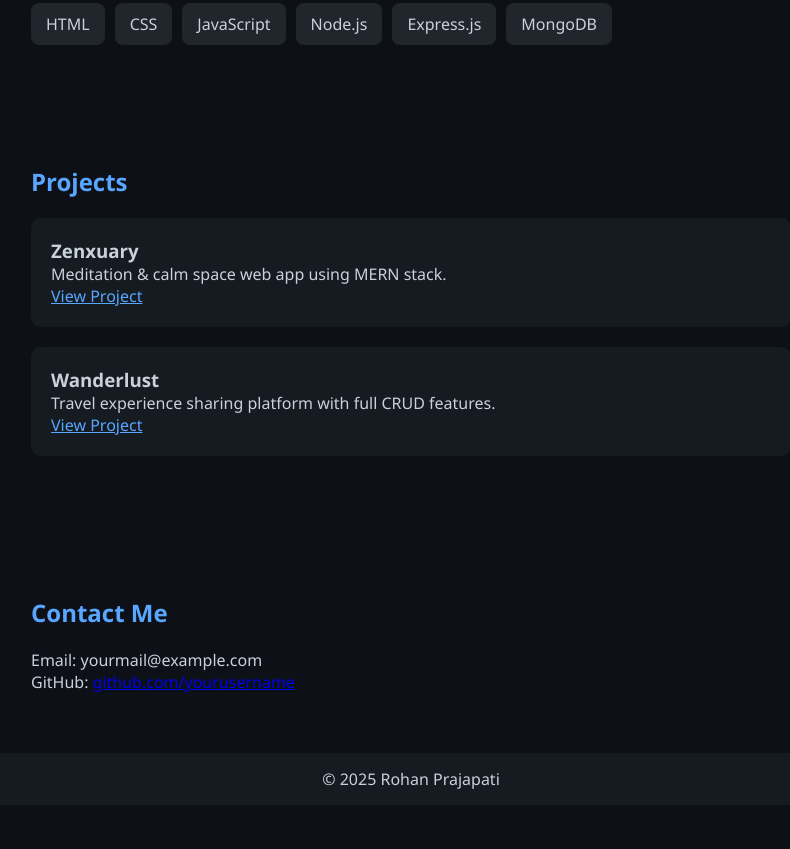
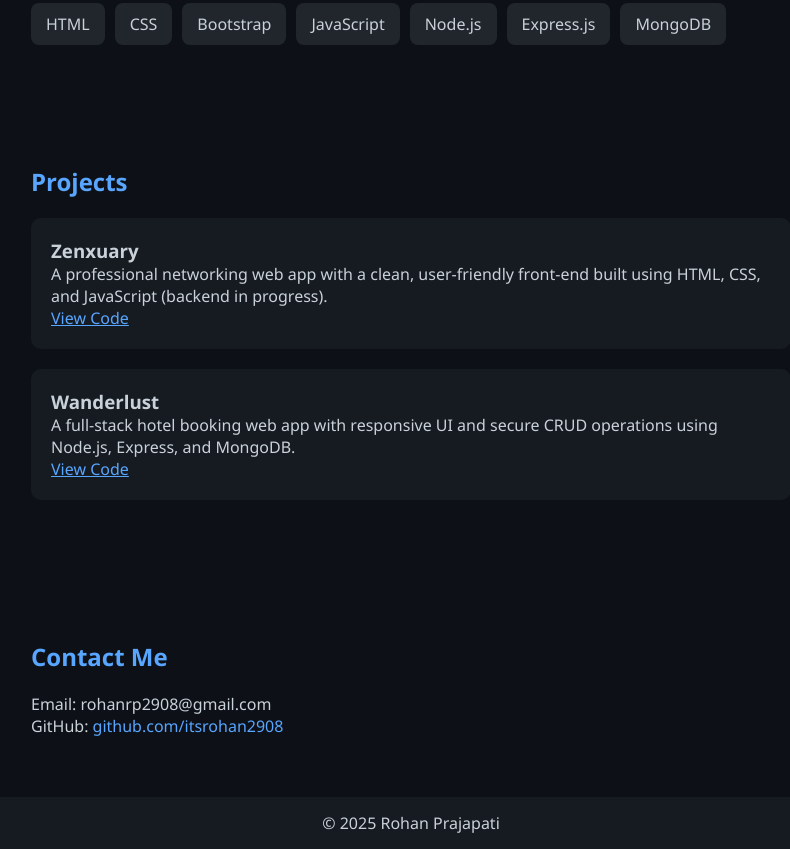
Before and after one commit to itsrohan2908/Portfolio, a plain HTML site: page index.html in a window 1280 px wide. Shown: the part 561-1410 px from the top of the page, without its empty margins (229-1019 px from the left). Before the commit the page ends 1366 px from the top, so only its background shows below. Drawn offline with Linux system fonts and the light colour scheme.

Commit message:
adding information

```diff
--- a/index.html
+++ b/index.html
@@ -36,6 +36,7 @@
     <ul class="skills-list">
       <li>HTML</li>
       <li>CSS</li>
+      <li>Bootstrap</li>
       <li>JavaScript</li>
       <li>Node.js</li>
       <li>Express.js</li>
@@ -47,20 +48,20 @@
     <h2>Projects</h2>
     <div class="project-card">
       <h3>Zenxuary</h3>
-      <p>Meditation & calm space web app using MERN stack.</p>
-      <a href="#" target="_blank">View Project</a>
+      <p>A professional networking web app with a clean, user-friendly front-end built using HTML, CSS, and JavaScript (backend in progress).</p>
+      <a href="https://github.com/itsrohan2908/Zenxuary" target="_blank">View Code</a>
     </div>
     <div class="project-card">
       <h3>Wanderlust</h3>
-      <p>Travel experience sharing platform with full CRUD features.</p>
-      <a href="#" target="_blank">View Project</a>
+      <p>A full-stack hotel booking web app with responsive UI and secure CRUD operations using Node.js, Express, and MongoDB.</p>
+      <a href="https://github.com/itsrohan2908/Wanderlust" target="_blank">View Code</a>
     </div>
   </section>
 
   <section id="contact">
     <h2>Contact Me</h2>
-    <p>Email: yourmail@example.com</p>
-    <p>GitHub: <a href="https://github.com/yourusername" target="_blank">github.com/yourusername</a></p>
+    <p>Email: rohanrp2908@gmail.com</p>
+    <p>GitHub: <a href="https://github.com/itsrohan2908" target="_blank">github.com/itsrohan2908</a></p>
   </section>
 
   <footer>
--- a/style.css
+++ b/style.css
@@ -103,6 +103,11 @@ footer {
   padding: 15px;
 }
 
+#contact a{
+  color: #58a6ff;
+  text-decoration: none;
+}
+
 @media (max-width: 768px) {
   nav {
     display: none;
```
